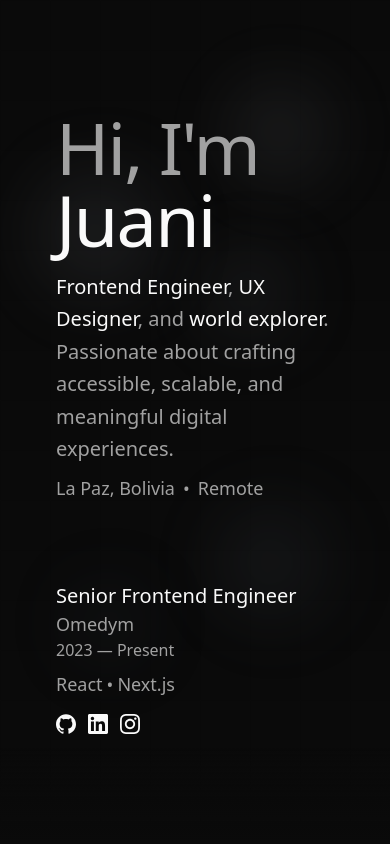
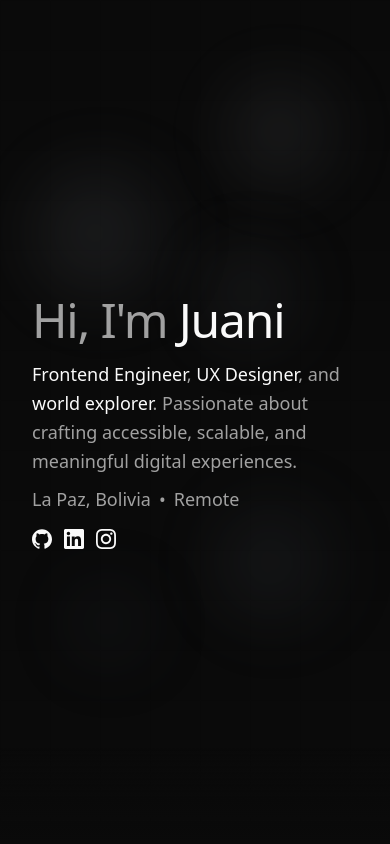
Before and after one commit to DrunkOldDog/portfolio, a Next.js app: page / in a window 390 px wide. Shown: the top 844 px of the page. Built offline with nearby package versions, Linux system fonts and the light colour scheme.

Commit message:
Add mobile responsiveness in intro section

```diff
--- a/src/app/_components/Intro/Intro.component.tsx
+++ b/src/app/_components/Intro/Intro.component.tsx
@@ -6,15 +6,16 @@ export default function Intro() {
   return (
     <header id="intro" className="min-h-screen flex items-center">
       <Section>
-        <div className="grid lg:grid-cols-12 gap-20 items-center">
+        <div className="grid lg:grid-cols-12 gap-10 lg:gap-20 items-center">
           <div className="lg:col-span-7">
             <div className="space-y-2">
               <div className="space-y-4">
-                <h1 className="text-7xl lg:text-5xl font-medium tracking-tight text-foreground leading-none">
-                  <span className="text-muted-foreground">Hi, I&apos;m</span> Juani
+                <h1 className="text-5xl font-medium tracking-tight text-foreground leading-none">
+                  <span className="text-muted-foreground">Hi, I&apos;m</span>{" "}
+                  Juani
                 </h1>
 
-                <p className="text-xl text-muted-foreground leading-relaxed font-light">
+                <p className="text-lg max-w-xl lg:text-xl text-muted-foreground leading-relaxed font-light">
                   <span className="text-foreground">Frontend Engineer</span>,{" "}
                   <span className="text-foreground">UX Designer</span>, and{" "}
                   <span className="text-foreground">world explorer</span>.
@@ -28,10 +29,18 @@ export default function Intro() {
                 <span>•</span>
                 <span>Remote</span>
               </div>
+
+              <div className="flex gap-3 mt-4 lg:hidden">
+                {socialMedia.map((social) => (
+                  <Link key={social.name} href={social.url} target="_blank">
+                    <social.icon className="cursor-pointer w-5 h-5 fill-current hover:fill-muted-foreground transition-colors duration-300" />
+                  </Link>
+                ))}
+              </div>
             </div>
           </div>
 
-          <div className="lg:col-span-5">
+          <div className="hidden lg:block lg:col-span-5">
             <div className="space-y-2">
               <div className="space-y-0">
                 <p className="text-xl text-foreground font-medium">
--- a/src/app/layout.tsx
+++ b/src/app/layout.tsx
@@ -1,13 +1,13 @@
 import type { Metadata } from "next";
 
 export const metadata: Metadata = {
-  title: "Juani Reyes - Portfolio",
+  title: "Juani Reyes",
   description:
-    "Hello there! Welcome to my portfolio. I'm Juani, a Frontend Engineer and UX Designer from Bolivia.",
+    "Juani is a Frontend Engineer, UX Designer and world explorer. Big fan of music, beers, technology and pugs.",
   openGraph: {
-    title: "Juani Reyes - Portfolio",
+    title: "Juani Reyes",
     description:
-      "Hello there! Welcome to my portfolio. I'm Juani, a Frontend Engineer and UX Designer from Bolivia.",
+      "Juani is a Frontend Engineer, UX Designer and world explorer. Big fan of music, beers, technology and pugs.",
     url: "https://juanireyes.com",
     type: "website",
   },
--- a/src/app/page.tsx
+++ b/src/app/page.tsx
@@ -8,7 +8,7 @@ export default function Home() {
       <AnimatedBackground />
       <Navigation />
 
-      <main className="mx-auto px-6 sm:px-8 lg:px-16">
+      <main>
         <Intro />
 
         <Work />
```
